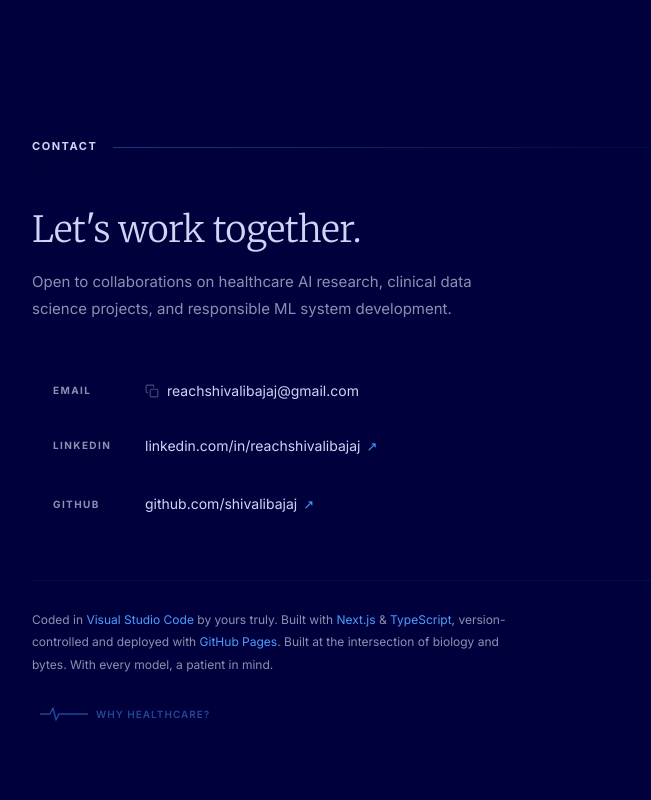
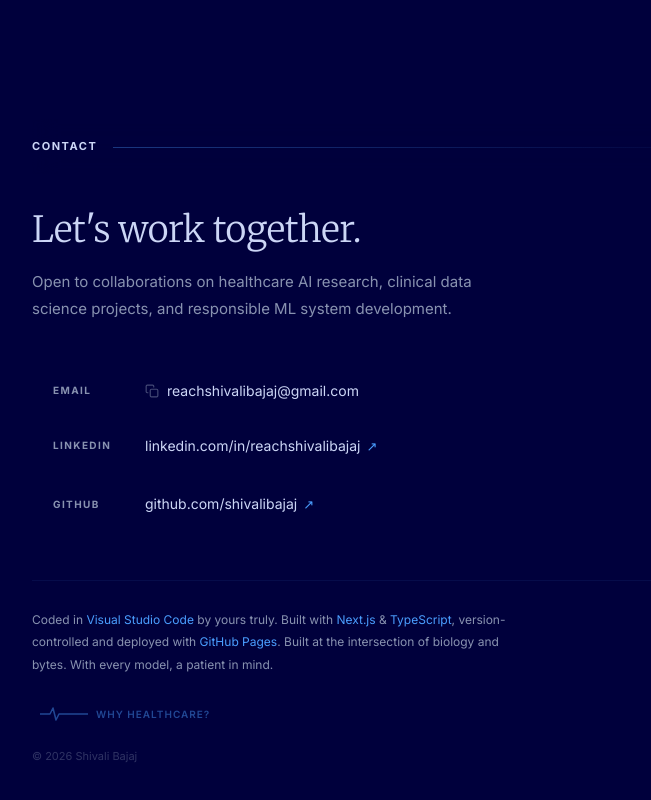
Before and after one commit to ShivaliBajaj/shivalibajaj.github.io, a Next.js app: page / in a window 1280 px wide. Shown: the part 3596-4396 px from the top of the page, without its empty margins (492-1143 px from the left). Built offline with nearby package versions, Linux system fonts and the light colour scheme.

Commit message:
feat: add copyright year to footer

```diff
--- a/components/sections/Contact.tsx
+++ b/components/sections/Contact.tsx
@@ -285,6 +285,16 @@ export default function Contact() {
         <div style={{ marginTop: 24 }}>
           <WhyHealthcare />
         </div>
+        {/* Copyright */}
+        <p style={{
+          fontFamily: "'Inter', sans-serif",
+          fontSize: 11,
+          color: "rgba(136, 146, 176, 0.35)",
+          marginTop: 16,
+          marginBottom: 0,
+        }}>
+          © {new Date().getFullYear()} Shivali Bajaj
+        </p>
       </div>
 
     </section>
```
Also changed, not shown: components/ConsoleEgg.tsx (line endings or trailing spaces).
